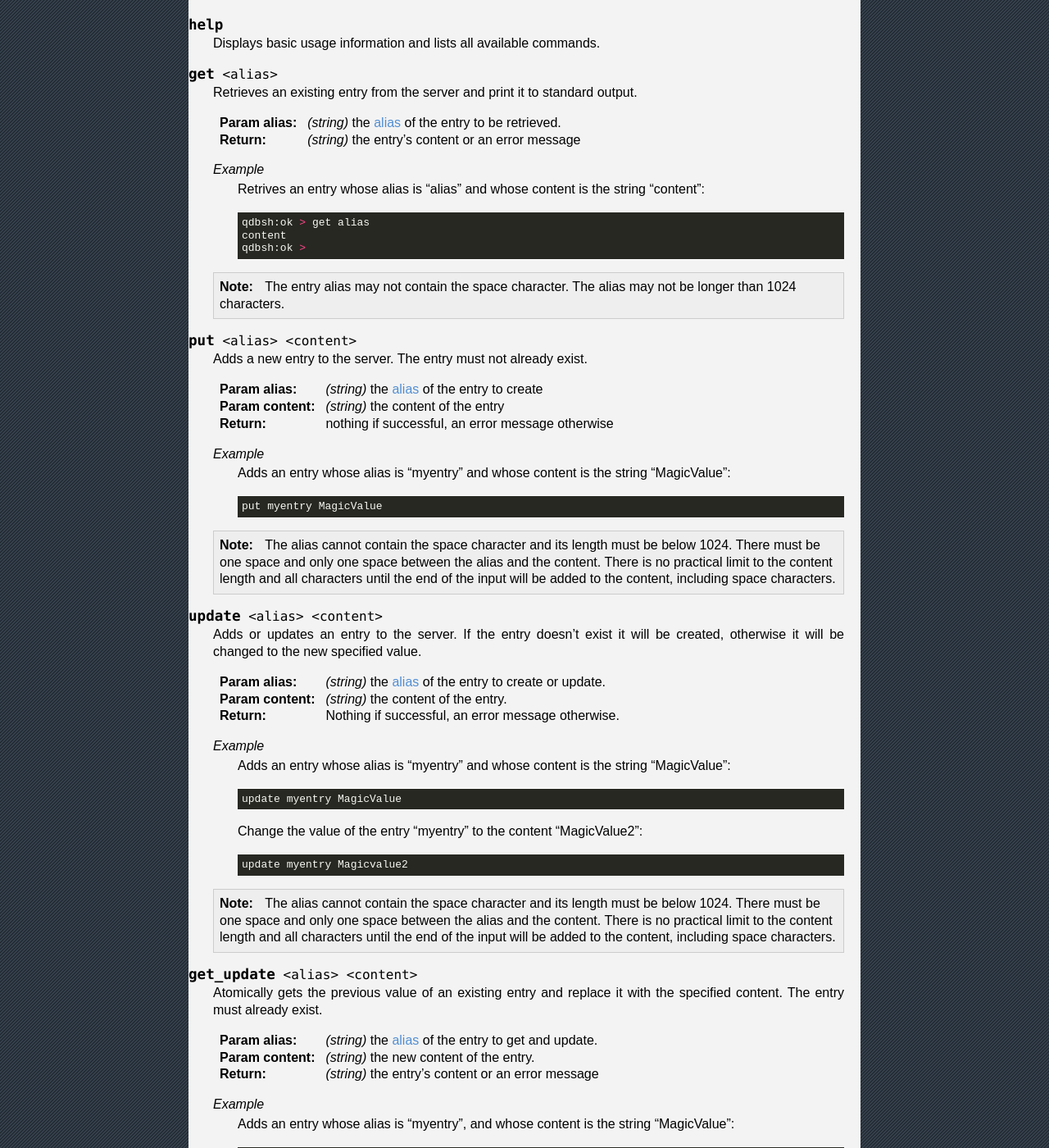
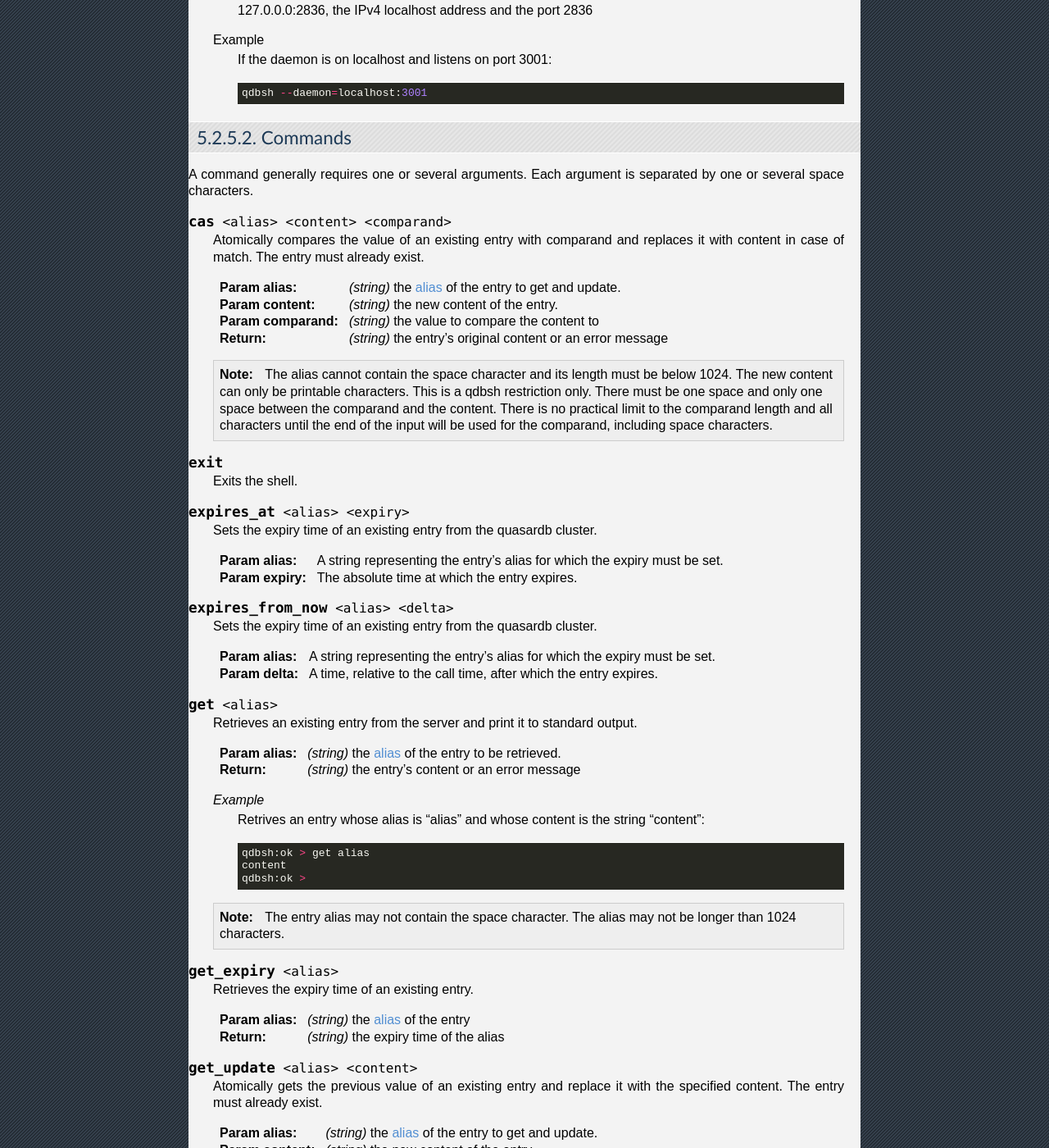
Before and after one commit to iltommi/qdb-documentation, a Sphinx documentation site: the page built from source/reference/qdb_shell.rst, in a window 1280 px wide and 1400 px high, scrolled down 3280 px. Shown: the whole window at 82% size. Built offline with Sphinx 7.4.7, drawn with Linux system fonts in a browser that asks for light colours; some of the changed text lies outside the part shown.

Commit message:
Update qdb_shell.rst to the latest master build commands.

```diff
--- a/source/reference/qdb_shell.rst
+++ b/source/reference/qdb_shell.rst
@@ -28,26 +28,37 @@ Command line options
                 Option                             Usage                Default
  ===================================== ============================ ==============
  :option:`-h`                          display help
+ :option:`-v`                          display quasardb version
  :option:`--daemon`                    the daemon to connect to     127.0.0.1:2836
  ===================================== ============================ ==============
 
 Commands
 --------
 
- ===================================== ==========================================================
-                Command                                  Usage
- ===================================== ==========================================================
- :ref:`help <qdbsh_help>`              display help
- :ref:`version <qdbsh_version>`        display quasardb version
- :ref:`get <qdbsh_get>`                get a piece of data
- :ref:`put <qdbsh_put>`                put data, fails if entry already exists
- :ref:`update <qdbsh_update>`          put data, replace existing entry if any
- :ref:`get_update <qdbsh_getupdate>`   atomically get and update an existing entry if any
- :ref:`cas <qdbsh_cas>` atomically     compare and swap an entry in case of match
- :ref:`remove <qdbsh_del>`             remove given entry
- :ref:`remove_all <qdbsh_removeall>`   remove all entries
- :ref:`exit <qdbsh_exit>`              exit the shell (interactive mode only)
- ===================================== ==========================================================
+ ========================================================== ==========================================================
+                Command                                                  Usage
+ ========================================================== ==========================================================
+ :ref:`cas alias content comparand <qdbsh_cas>`              atomically compares and swaps the entry
+ :ref:`exit <qdbsh_exit>`                                    exit the shell (interactive mode only)
+ :ref:`expires_at alias expiry <qdbsh_expiresat>`            sets the absolute expiry time of the entry
+ :ref:`expires_from_now alias delta <qdbsh_expiresfromnow>`  sets the entry expiry time to seconds relative to now.
+ :ref:`get <qdbsh_get>`                                      returns the entry content
+ :ref:`get_expiry <qdbsh_getexpiry>`                         returns the entry's aboslute expiry time
+ :ref:`get_update alias [expiry] <qdbsh_getupdate>`          atomically get and update the entry
+ :ref:`help <qdbsh_help>`                                    display help
+ :ref:`node_config host <qdbsh_nodeconfig>`                  returns the node configuration as a JSON string
+ :ref:`node_status host <qdbsh_nodestatus>`                  returns the node status as a JSON string
+ :ref:`node_topology host <qdbsh_nodetopology>`              returns the node topology as a JSON string
+ :ref:`prefix_get prefix <qdbsh_prefixget>`                  returns the list of aliases matching the given prefix
+ :ref:`put <qdbsh_put>`                                      put data, fails if entry already exists
+ :ref:`remove alias <qdbsh_del>`                             removes the entry
+ :ref:`remove_all <qdbsh_removeall>`                         removes ALL entries on the WHOLE cluster (Dangerous!)
+ :ref:`remove_if alias data <qdbsh_removeif>`                removes the entry in case of match
+ :ref:`stop_node host reason <qdbsh_stopnode>`               stops the node
+ :ref:`update alias [expiry] data <qdbsh_update>`            updates the entry. The entry will be created if it doesn't exist
+ :ref:`version <qdbsh_version>`                              display quasardb version
+
+ ========================================================== ==========================================================
 
 .. _qdbsh-interactive-mode:
 
@@ -166,10 +177,47 @@ Commands
 
 A command generally requires one or several arguments. Each argument is separated by one or several space characters.
 
-.. _qdbsh_help:
-.. option:: help
+.. _qdbsh_cas:
+.. option:: cas <alias> <content> <comparand>
 
-    Displays basic usage information and lists all available commands.
+    Atomically compares the value of an existing entry with comparand and replaces it with content in case of match. The entry must already exist.
+
+    :param alias: *(string)* the :term:`alias` of the entry to get and update.
+    :param content: *(string)* the new content of the entry.
+    :param comparand: *(string)* the value to compare the content to
+    :return: *(string)* the entry's original content or an error message
+
+    .. note::
+        The alias cannot contain the space character and its length must be below 1024.
+        The new content can only be printable characters. This is a qdbsh restriction only.
+        There must be one space and only one space between the comparand and the content. There is no practical limit to the comparand length and all characters until the end of the input will be used for the comparand, including space characters.
+
+
+.. _qdbsh_exit:
+.. option:: exit
+
+    Exits the shell.
+
+
+.. _qdbsh_expiresat:
+.. option:: expires_at <alias> <expiry>
+
+    Sets the expiry time of an existing entry from the quasardb cluster.
+
+    :param alias: A string representing the entry's alias for which the expiry must be set.
+    :param expiry: The absolute time at which the entry expires.
+
+
+
+.. _qdbsh_expiresfromnow:
+.. option:: expires_from_now <alias> <delta>
+
+    Sets the expiry time of an existing entry from the quasardb cluster.
+
+    :param alias: A string representing the entry's alias for which the expiry must be set.
+    :param delta: A time, relative to the call time, after which the entry expires.
+
+
 
 .. _qdbsh_get:
 .. option:: get <alias>
@@ -190,46 +238,16 @@ A command generally requires one or several arguments. Each argument is separate
         The entry alias may not contain the space character.
         The alias may not be longer than 1024 characters.
 
-.. _qdbsh_put:
-.. option:: put <alias> <content>
 
-    Adds a new entry to the server. The entry must not already exist.
+.. _qdbsh_getexpiry:
+.. option:: get_expiry <alias>
 
-    :param alias: *(string)* the :term:`alias` of the entry to create
-    :param content: *(string)* the content of the entry
-    :return: nothing if successful, an error message otherwise
+    Retrieves the expiry time of an existing entry.
 
-    *Example*
-        Adds an entry whose alias is "myentry" and whose content is the string "MagicValue"::
+    :param alias: *(string)* the :term:`alias` of the entry
+    :return: *(string)* the expiry time of the alias
 
-            put myentry MagicValue
 
-    .. note::
-        The alias cannot contain the space character and its length must be below 1024.
-        There must be one space and only one space between the alias and the content.
-        There is no practical limit to the content length and all characters until the end of the input will be added to the content, including space characters.
-
-.. _qdbsh_update:
-.. option:: update <alias> <content>
-
-    Adds or updates an entry to the server. If the entry doesn't exist it will be created, otherwise it will be changed to the new specified value.
-
-    :param alias: *(string)* the :term:`alias` of the entry to create or update.
-    :param content: *(string)* the content of the entry.
-    :return: Nothing if successful, an error message otherwise.
-
-    *Example*
-        Adds an entry whose alias is "myentry" and whose content is the string "MagicValue"::
-
-            update myentry MagicValue
-
-        Change the value of the entry "myentry" to the content "MagicValue2"::
-
-            update myentry Magicvalue2
-
-    .. note::
-        The alias cannot contain the space character and its length must be below 1024.
-        There must be one space and only one space between the alias and the content. There is no practical limit to the content length and all characters until the end of the input will be added to the content, including space characters.
 
 .. _qdbsh_getupdate:
 .. option:: get_update <alias> <content>
@@ -254,20 +272,66 @@ A command generally requires one or several arguments. Each argument is separate
         The alias cannot contain the space character and its length must be below 1024.
         There must be one space and only one space between the alias and the content. There is no practical limit to the content length and all characters until the end of the input will be added to the content, including space characters.
 
-.. _qdbsh_cas:
-.. option:: cas <alias> <content> <comparand>
 
-    Atomically compares the value of an existing entry with comparand and replaces it with content in case of match. The entry must already exist.
+.. _qdbsh_help:
+.. option:: help
 
-    :param alias: *(string)* the :term:`alias` of the entry to get and update.
-    :param content: *(string)* the new content of the entry.
-    :param comparand: *(string)* the value to compare the content to
-    :return: *(string)* the entry's original content or an error message
+    Displays basic usage information and lists all available commands.
+
+.. _qdbsh_nodeconfig:
+.. option:: node_config <host>
+
+    Returns the node configuration as a JSON string
+
+    :param host: *(string)* The node designated by its host and port number (e.g. "127.0.0.1:2836")
+    :return: *(string)* The node configuration.
+
+.. _qdbsh_nodestatus:
+.. option:: node_status <host>
+
+    Returns the node status as a JSON string.
+
+    :param host: *(string)* The node designated by its host and port number (e.g. "127.0.0.1:2836")
+    :return: *(string)* The node status.
+
+.. _qdbsh_nodetopology:
+.. option:: node_topology <host>
+
+    Returns the node topology (list of predecessors and successors) as a JSON string.
+
+    :param host: *(string)* The node designated by its host and port number (e.g. "127.0.0.1:2836")
+    :return: *(string)* The node topology.
+
+
+.. _qdbsh_prefixget:
+.. option:: prefix_get <prefix>
+
+    Returns the list of aliases matching the given prefix.
+
+    :param prefix: *(string)* A prefix to search for.
+    :return: *(string)* The list of matching aliases.
+
+
+.. _qdbsh_put:
+.. option:: put <alias> <content>
+
+    Adds a new entry to the server. The entry must not already exist.
+
+    :param alias: *(string)* the :term:`alias` of the entry to create
+    :param content: *(string)* the content of the entry
+    :return: nothing if successful, an error message otherwise
+
+    *Example*
+        Adds an entry whose alias is "myentry" and whose content is the string "MagicValue"::
+
+            put myentry MagicValue
 
     .. note::
         The alias cannot contain the space character and its length must be below 1024.
-        The new content can only be printable characters. This is a qdbsh restriction only.
-        There must be one space and only one space between the comparand and the content. There is no practical limit to the comparand length and all characters until the end of the input will be used for the comparand, including space characters.
+        There must be one space and only one space between the alias and the content.
+        There is no practical limit to the content length and all characters until the end of the input will be added to the content, including space characters.
+
+
 
 .. _qdbsh_del:
 .. option:: remove <alias>
@@ -282,6 +346,7 @@ A command generally requires one or several arguments. Each argument is separate
 
             remove obsolete
 
+
 .. _qdbsh_removeall:
 .. option:: remove_all
 
@@ -292,10 +357,46 @@ A command generally requires one or several arguments. Each argument is separate
     .. caution::
         All entries will be deleted and will not be recoverable. If the cluster is unstable, the command may not be executed by all nodes. The command will nevertheless return success.
 
-.. _qdbsh_exit:
-.. option:: exit
 
-    Exits the shell.
+.. _qdbsh_removeif:
+.. option:: remove_if <alias> <comparand>
+
+    Atomically compares the entry with the comparand and removes it if, and only if, they match.
+
+    :param alias: The entry's alias to delete.
+    :param comparand: The entry's content to be compared to.
+    :returns: True if the entry was successfully removed, false otherwise.
+
+.. _qdbsh_stopnode:
+.. option:: stop_node <host>
+
+    Stops the node designated by its host and port number. This stop is generally effective within a few seconds of being issued, enabling inflight calls to complete successfully.
+
+    :param host: *(string)* The node designated by its host and port number (e.g. "127.0.0.1:2836")
+
+
+.. _qdbsh_update:
+.. option:: update <alias> <content>
+
+    Adds or updates an entry to the server. If the entry doesn't exist it will be created, otherwise it will be changed to the new specified value.
+
+    :param alias: *(string)* the :term:`alias` of the entry to create or update.
+    :param content: *(string)* the content of the entry.
+    :return: Nothing if successful, an error message otherwise.
+
+    *Example*
+        Adds an entry whose alias is "myentry" and whose content is the string "MagicValue"::
+
+            update myentry MagicValue
+
+        Change the value of the entry "myentry" to the content "MagicValue2"::
+
+            update myentry Magicvalue2
+
+    .. note::
+        The alias cannot contain the space character and its length must be below 1024.
+        There must be one space and only one space between the alias and the content. There is no practical limit to the content length and all characters until the end of the input will be added to the content, including space characters.
+
 
 .. _qdbsh_version:
 .. option:: version
```
